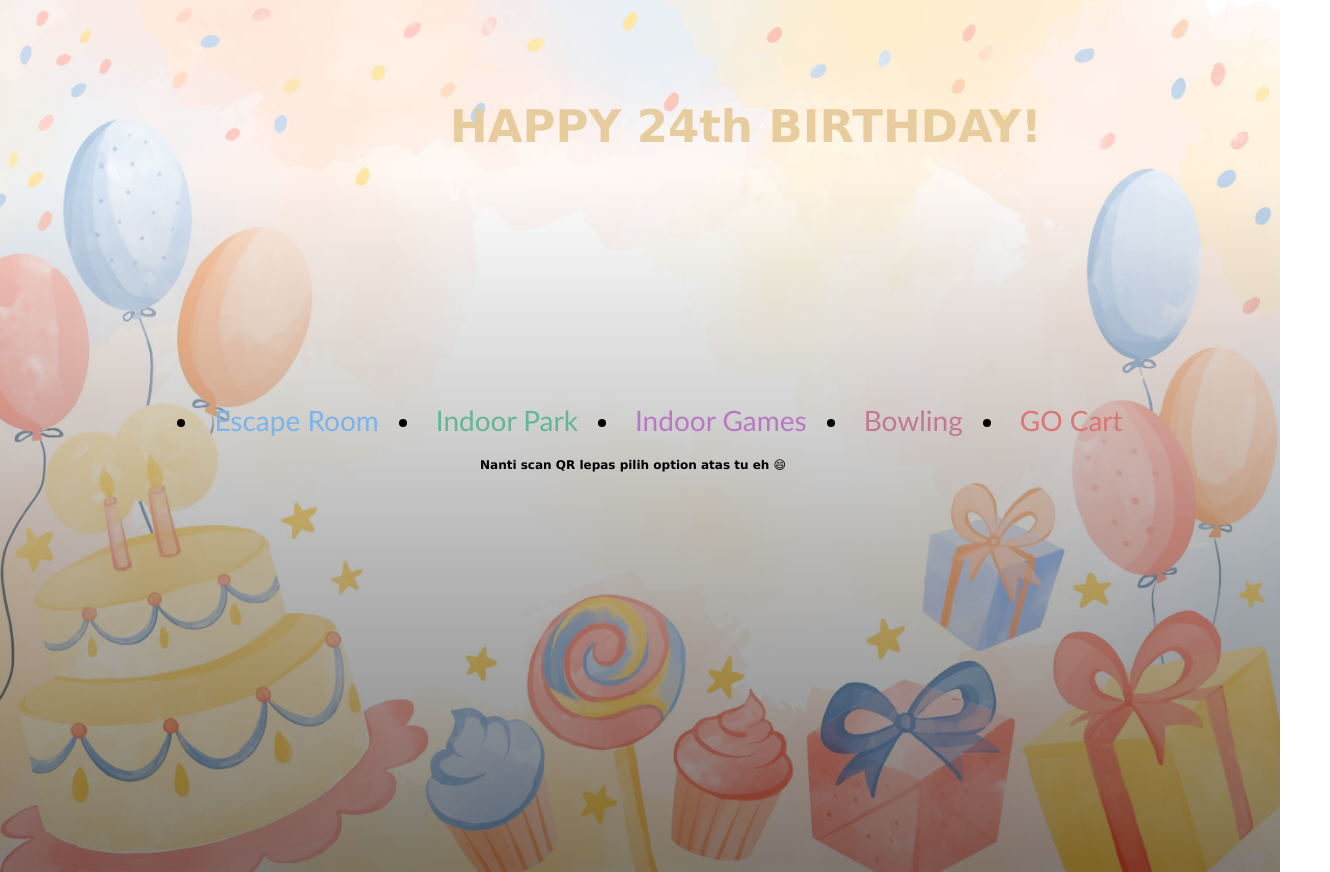
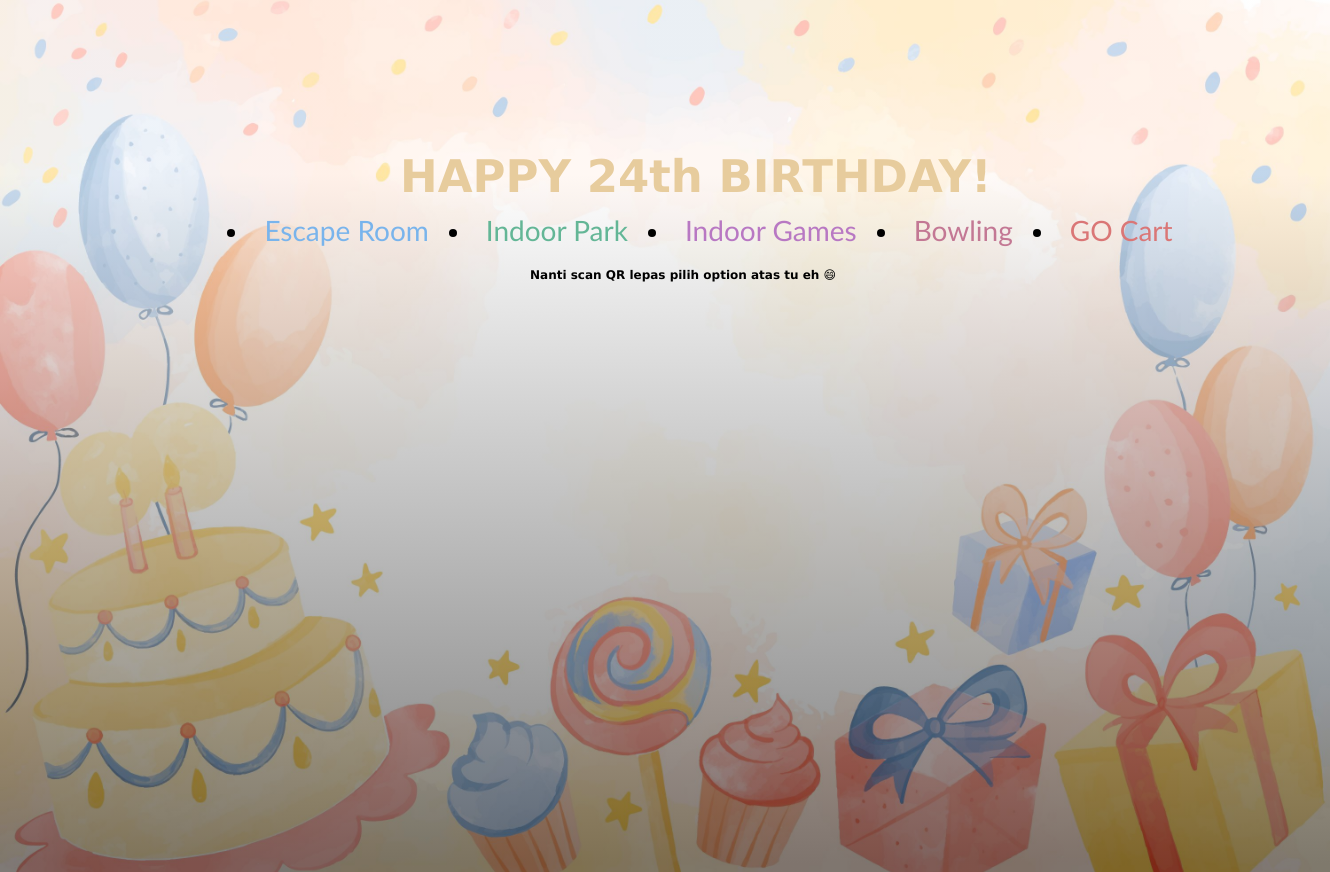
Before and after one commit to nabil-akram/nabil-akram.github.io, a plain HTML site: page choose.html in a window 1280 px wide. Shown: the whole page, 1330 px wide, since content can reach past the window. Drawn offline with Linux system fonts and the light colour scheme.

Commit message:
Update style2.css

```diff
--- a/style2.css
+++ b/style2.css
@@ -9,14 +9,15 @@
     background-position: center;
     background-size: cover;
     height: 109vh;
+    padding-left: 50px;
 }
 
 .text{
     color: rgb(231, 204, 157);
     font-size: 45px;
     font-family: Verdana, Geneva, Tahoma, sans-serif;
-    padding-top: 100px;
-    padding-left: 450px;
+    padding-top: 150px;
+    padding-left: 350px;
     white-space: nowrap;
 }
 
@@ -39,9 +40,9 @@ audio{
     margin: auto;
 }
 .menu{
-    width: flex;
+    width: auto;
     float: none;
-    height: flex;
+    height: fit-content;
     font-size: 28px;
     white-space: nowrap;
 }
@@ -54,7 +55,7 @@ ul{
 ul li{
     list-style:inside;
     margin-left: 20px;
-    margin-top: 250px;
+    margin-top: 10px;
 }
 .list1{
     box-shadow: inset 0 0 0 0 rgb(121, 180, 236);
```
